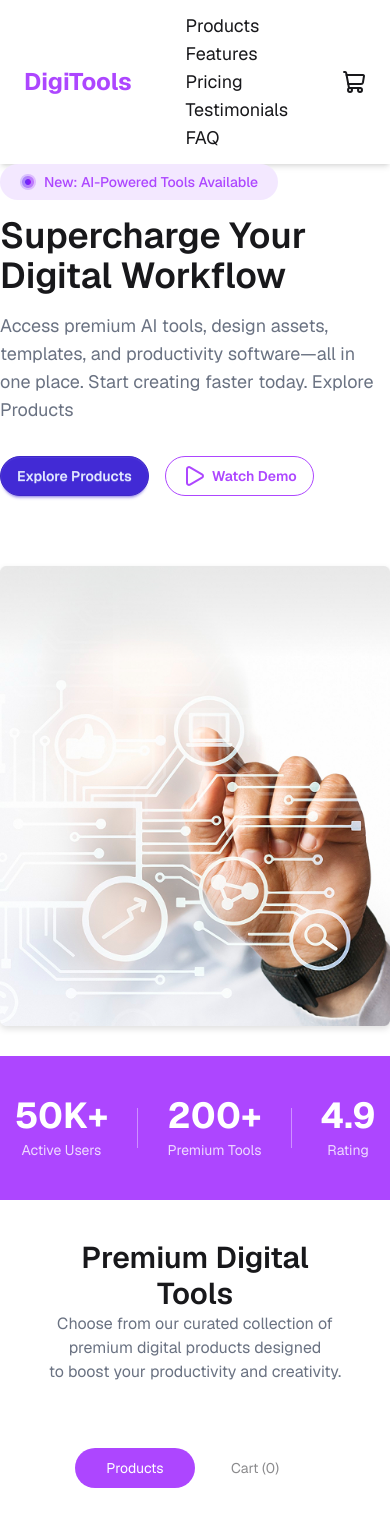
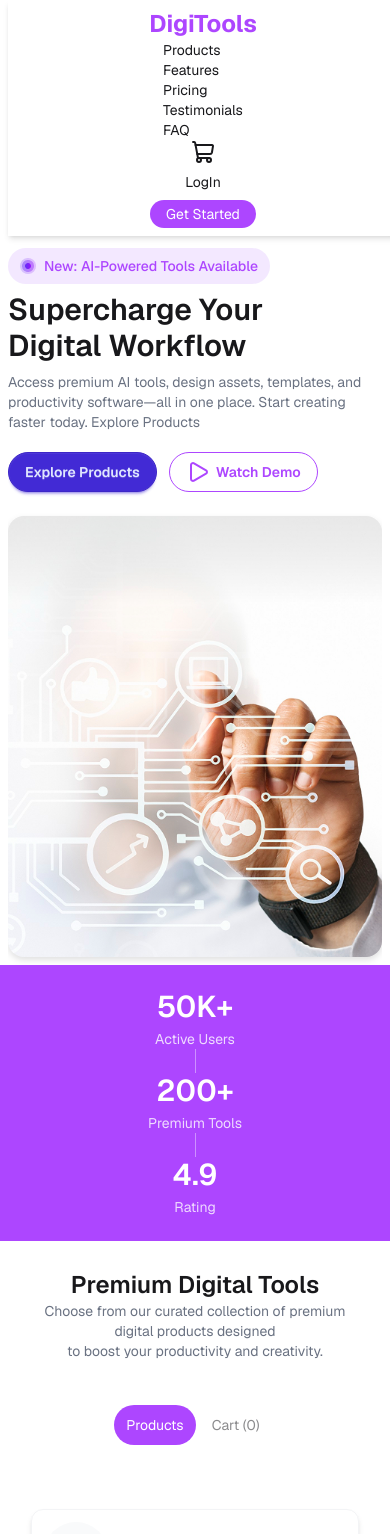
Before and after one commit to moniruzzaman-shihab/DigiTools-Platform, a React (Vite) app: page / in a window 390 px wide. Shown: the top 1534 px of the page. Built offline with nearby package versions, Linux system fonts and the light colour scheme.

Commit message:
resposiveness

```diff
--- a/src/App.jsx
+++ b/src/App.jsx
@@ -26,9 +26,9 @@ function App() {
       <Banner />
       <Stat/>
 
-      <div className="tabs  justify-center bg-white my-12 border-none">
-        <input type="radio" name="my_tabs_1" className="tab rounded-full w-30 checked:bg-purple-500 checked:text-white" aria-label="Products"  defaultChecked onClick={()=>setActiveTab("Products")} />
-        <input type="radio" name="my_tabs_1" className="tab rounded-full w-30 checked:bg-purple-500 checked:text-white" aria-label={`Cart (${carts.length})`} onClick={()=>setActiveTab("Cart")}  />
+      <div className="tabs  justify-center bg-white my-12 max-[540px]:my-8 border-none">
+        <input type="radio" name="my_tabs_1" className="tab rounded-full w-30 max-[540px]:w-20 checked:bg-purple-500 checked:text-white" aria-label="Products"  defaultChecked onClick={()=>setActiveTab("Products")} />
+        <input type="radio" name="my_tabs_1" className="tab rounded-full w-30 max-[540px]:w-20 checked:bg-purple-500 checked:text-white" aria-label={`Cart (${carts.length})`} onClick={()=>setActiveTab("Cart")}  />
 
       </div>
       {activeTab==="Products" && <Models modelPromise={modelPromise}  carts={carts} setCarts={setCarts}/>}
--- a/src/components/Banner.jsx
+++ b/src/components/Banner.jsx
@@ -5,30 +5,30 @@ import { Play } from 'lucide-react';
 
 const Banner = () => {
     return (
-        <div className="relative min-h-162.5 flex items-center overflow-hidden">
-            <div className=" mx-auto grid grid-cols-1 lg:grid-cols-2 gap-10 items-center relative z-10">
+        <div className="relative min-h-162.5 flex max-[540px]:flex-col max-[540px]:justify-center items-center overflow-hidden max-[540px]:mx-2">
+            <div className=" mx-auto grid grid-cols-2 max-[540px]:grid-cols-1 gap-10 max-[540px]:gap-6 items-center relative z-10">
 
-                <div className="space-y-4">
-                    <div className="inline-flex items-center gap-2 bg-purple-100  text-purple-500 text-sm font-medium px-5 py-2 rounded-full">
+                <div className="space-y-4 max-[540px]:space-y-2">
+                    <div className="inline-flex items-center gap-2 bg-purple-100  text-purple-500 text-sm font-medium px-5 max-[540px]:px-3 py-2 rounded-full max-[540px]:justify-center">
                         <img src={circle} alt="" /> New: AI-Powered Tools Available
                     </div>
 
-                    <h1 className="text-4xl  font-semibold  ">
+                    <h1 className="text-4xl max-[540px]:text-3xl  font-semibold  ">
                        Supercharge Your
                         <br />
-                        <span className=" font-semibold text-4xl">
+                        <span className=" font-semibold text-4xl max-[540px]:text-3xl">
                             Digital Workflow
                         </span>
                     </h1>
 
-                    <p className="text-lg text-gray-500 max-w-lg">
+                    <p className="text-lg max-[540px]:text-sm text-gray-500 max-w-lg max-[540px]:max-w-sm">
                         Access premium AI tools, design assets, templates, and productivity
 software—all in one place. Start creating faster today.
 
 Explore Products
                     </p>
 
-                    <div className="flex flex-wrap gap-4 pt-4">
+                    <div className="flex flex-wrap gap-4 max-[540px]:gap-3 pt-4 max-[540px]:pt-3">
                         <button className="btn btn-primary rounded-full">
                             Explore Products
 
@@ -46,7 +46,7 @@ Explore Products
                 <div className="relative flex justify-center lg:justify-end">
                     <div className="relative">
                         <img
-                            className="relative h-130 w-auto object-contain drop-shadow-md rounded-3xl "
+                            className="relative h-130 max-[540px]:h-auto max-[540px]:mb-2 w-auto object-contain drop-shadow-md rounded-3xl max-[540px]:rounded-2xl "
                             src={bannerImg}
                             alt="AI Models Banner"
                         />
--- a/src/components/Cart.jsx
+++ b/src/components/Cart.jsx
@@ -23,7 +23,7 @@ const Cart = ({ carts,setCarts }) => {
     <div className="p-8 border border-gray-100 shadow-md max-w-11/12 mx-auto">
       <h2 className="text-3xl font-semibold">Your Cart</h2>
       {
-        carts.length===0 ? <><div className="flex flex-col items-center justify-center gap-3 bg-purple-100 rounded-md  mt-3 py-16"><ShoppingCart className="text-purple-500 text-5xl"  /><p className="text-purple-500">Cart is empty</p></div></> : <> {carts.map((item) => (
+        carts.length===0 ? <><div className="flex flex-col items-center justify-center gap-3 bg-purple-100 rounded-md  mt-3 py-16 max-[540px]:py-10"><ShoppingCart className="text-purple-500 text-5xl"  /><p className="text-purple-500">Cart is empty</p></div></> : <> {carts.map((item) => (
         <div key={item.id} className="bg-gray-100 p-2 mt-1 rounded-md">
           <div className="flex justify-between items-center p-2">
             <div className="flex gap-3 items-center">
--- a/src/components/Models.jsx
+++ b/src/components/Models.jsx
@@ -6,16 +6,9 @@ const Models = ({ modelPromise ,carts, setCarts}) => {
 
   return (
     <div className="py-8 px-4">
-      <div className="text-center space-y-2 pb-8">
-        <h2 className="font-semibold text-4xl">Premium Digital Tools</h2>
-        <p className="text-gray-500">
-          Choose from our curated collection of premium digital products designed
-          <br />
-          to boost your productivity and creativity.
-        </p>
-      </div>
 
-      <div className="grid grid-cols-3 gap-6 max-w-11/12 mx-auto">
+
+      <div className="grid grid-cols-3 max-[540px]:grid-cols-1 gap-6 max-[540px]:gap-4 max-w-11/12 mx-auto">
         {models.map((model) => (
           <ModelCard key={model.id} model={model} carts={carts} setCarts={setCarts} />
         ))}
--- a/src/components/NavBar.jsx
+++ b/src/components/NavBar.jsx
@@ -3,14 +3,14 @@ import Steps from "./Steps";
 
 const NavBar = ({ carts }) => {
   return (
-    <nav className="w-full shadow-md bg-white">
-      <div className="max-w-7xl mx-auto px-6 py-3 flex items-center justify-between">
+    <nav className="w-full shadow-md bg-white max-[540px]:mb-3 max-[540px]:mx-2">
+      <div className="max-w-7xl mx-auto px-6 max-[540px]:px-4 py-3 max-[540px]:py-2 flex max-[540px]:flex-col items-center justify-between max-[540px]:justify-center">
 
         <div className="text-purple-500 font-bold text-2xl">
           DigiTools
         </div>
 
-        <ul className="md:flex gap-6 text-lg">
+        <ul className="md:flex gap-6  text-lg max-[540px]:text-sm">
           <li><a className="hover:text-purple-500 cursor-pointer">Products</a></li>
           <li><a className="hover:text-purple-500 cursor-pointer">Features</a></li>
           <li><a className="hover:text-purple-500 cursor-pointer">Pricing</a></li>
@@ -19,7 +19,7 @@ const NavBar = ({ carts }) => {
         </ul>
 
 
-        <div className="flex items-center gap-4">
+        <div className="flex max-[540px]:flex-col max-[540px]:text-sm items-center max-[540px]:justify-center gap-4 max-[540px]:gap-2">
 
 
           <div className="relative">
@@ -33,11 +33,11 @@ const NavBar = ({ carts }) => {
             )}
           </div>
 
-          <span className="hidden md:block cursor-pointer hover:text-purple-500">
+          <span className=" md:block cursor-pointer hover:text-purple-500">
             LogIn
           </span>
 
-          <button className="hidden md:block bg-purple-500 hover:bg-purple-600 text-white px-4 py-1 rounded-full">
+          <button className=" md:block bg-purple-500 hover:bg-purple-600 text-white px-4 py-1 rounded-full">
            <a href="#steps">Get Started</a>
           </button>
         </div>
--- a/src/components/Pricing.jsx
+++ b/src/components/Pricing.jsx
@@ -47,18 +47,18 @@ const plans = [
 
 const Pricing = () => {
   return (
-    <div className="bg-white py-16 px-4">
+    <div className="bg-white py-16 max-[540px]:py-10 px-4 max-[540px]:px-2">
 
 
-      <div className="text-center mb-10">
-        <h2 className="text-3xl font-semibold">Simple, Transparent Pricing</h2>
+      <div className="text-center mb-10 max-[540px]:mb-6">
+        <h2 className="text-3xl max-[540px]:text-2xl font-semibold">Simple, Transparent Pricing</h2>
         <p className="text-gray-500 text-sm mt-2">
           Choose the plan that fits your needs. Upgrade or downgrade anytime.
         </p>
       </div>
 
 
-      <div className="grid grid-cols-3 gap-6 max-w-11/12 mx-auto">
+      <div className="grid grid-cols-3 max-[540px]:grid-cols-1 gap-6 max-[540px]:gap-4 max-w-11/12 mx-auto">
         {plans.map((plan, index) => {
           const isPopular = plan.status === "Most Popular";
 
--- a/src/components/Stat.jsx
+++ b/src/components/Stat.jsx
@@ -3,38 +3,38 @@ import React from 'react';
 const Stat = () => {
     return (
         <>
-            <div className="bg-purple-500 py-10">
-                <div className="max-w-full flex justify-around items-center text-white text-center">
+            <div className="bg-purple-500 py-10 max-[540px]:py-6">
+                <div className="max-w-full flex max-[540px]:flex-col justify-around max-[540px]:justify-center items-center text-white text-center">
 
 
                     <div>
-                        <h2 className="text-4xl font-bold">50K+</h2>
+                        <h2 className="text-4xl max-[540px]:text-3xl font-semibold">50K+</h2>
                         <p className="text-sm mt-1 opacity-80">Active Users</p>
                     </div>
 
 
-                    <div className="h-10 w-px bg-white/40"></div>
+                    <div className="h-10 max-[540px]:h-6 w-px bg-white/40"></div>
 
 
                     <div>
-                        <h2 className="text-4xl font-bold">200+</h2>
+                        <h2 className="text-4xl max-[540px]:text-3xl font-semibold">200+</h2>
                         <p className="text-sm mt-1 opacity-80">Premium Tools</p>
                     </div>
 
 
-                    <div className="h-10 w-px bg-white/40"></div>
+                    <div className="h-10 max-[540px]:h-6 w-px bg-white/40"></div>
 
 
                     <div>
-                        <h2 className="text-4xl font-bold">4.9</h2>
+                        <h2 className="text-4xl max-[540px]:text-3xl font-semibold">4.9</h2>
                         <p className="text-sm mt-1 opacity-80">Rating</p>
                     </div>
 
                 </div>
             </div>
-            <div className='text-center p-4 m-6'>
-                <h2 className='text-3xl font-semibold'>Premium Digital Tools</h2>
-                <p className='text-gray-500'>Choose from our curated collection of premium digital products designed
+            <div className='text-center p-4 max-[540px]:p-3 m-6 max-[540px]:m-4'>
+                <h2 className='text-3xl max-[540px]:text-2xl font-semibold'>Premium Digital Tools</h2>
+                <p className='text-gray-500 max-[540px]:text-sm'>Choose from our curated collection of premium digital products designed
                     <br /> to boost your productivity and creativity.</p>
             </div>
         </>
--- a/src/components/Steps.jsx
+++ b/src/components/Steps.jsx
@@ -24,18 +24,18 @@ const steps = [
 
 const Steps = () => {
   return (
-    <div id="steps" className="bg-purple-100 py-16">
+    <div id="steps" className="bg-purple-100 py-16 max-[540px]:py-10">
 
 
-      <div className="text-center mb-10">
-        <h2 className="text-3xl font-semibold">Get Started In 3 Steps</h2>
+      <div className="text-center mb-10 max-[540px]:mb-6">
+        <h2 className="text-3xl max-[540px]:text-2xl font-semibold">Get Started In 3 Steps</h2>
         <p className="text-gray-500 text-sm mt-2">
           Start using premium digital tools in minutes, not hours.
         </p>
       </div>
 
 
-      <div className="max-w-11/12 mx-auto grid grid-cols-3 gap-6 px-4">
+      <div className="max-w-11/12 mx-auto grid grid-cols-3 max-[540px]:grid-cols-1 gap-6 max-[540px]:gap-4 px-4 max-[540px]:px-2">
         {steps.map((step) => {
           const Icon = step.icon;
 
--- a/src/index.css
+++ b/src/index.css
@@ -6,4 +6,5 @@
 
 *{
     font-family: "Geist", sans-serif;
+
 }
```
